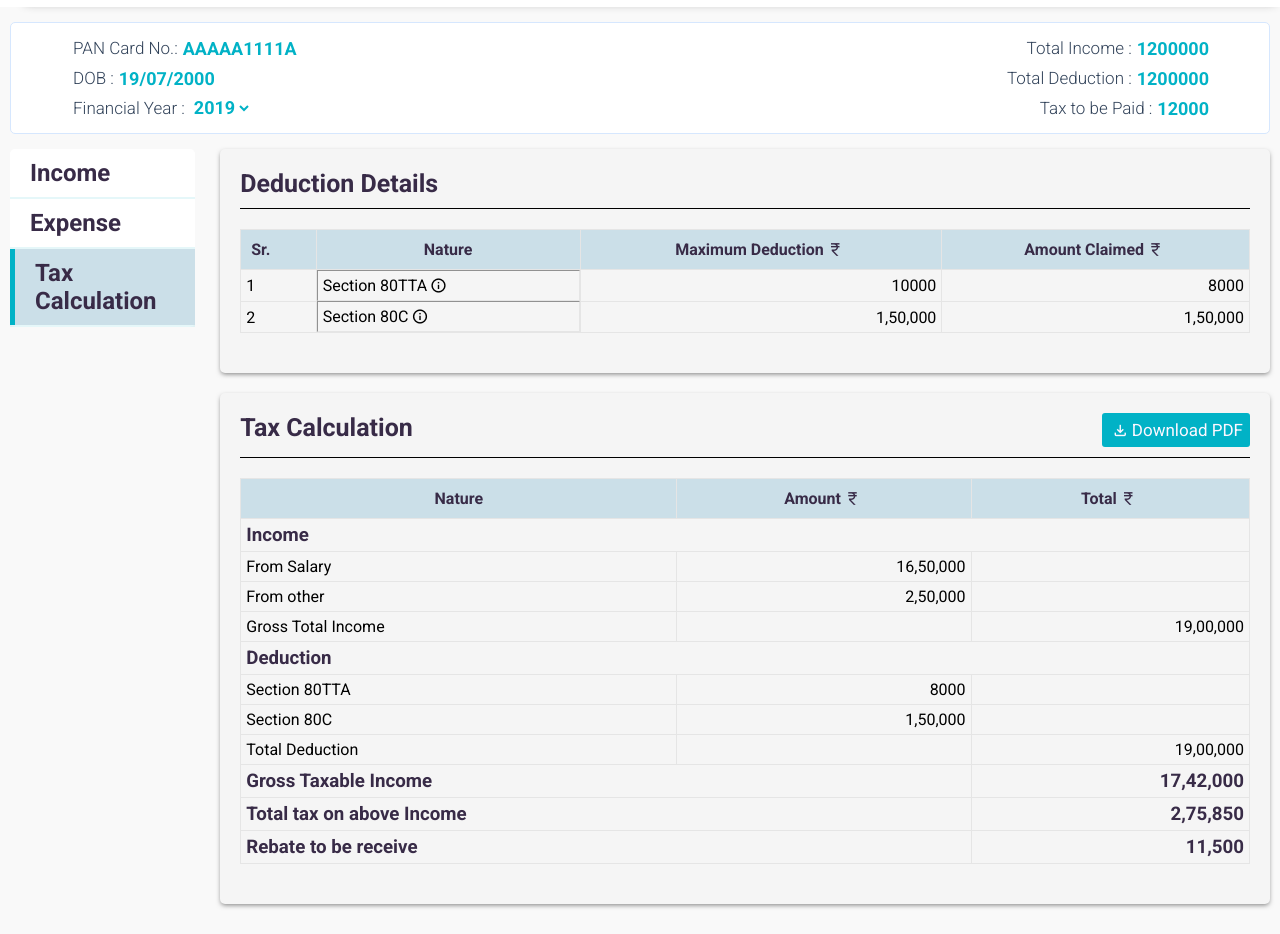
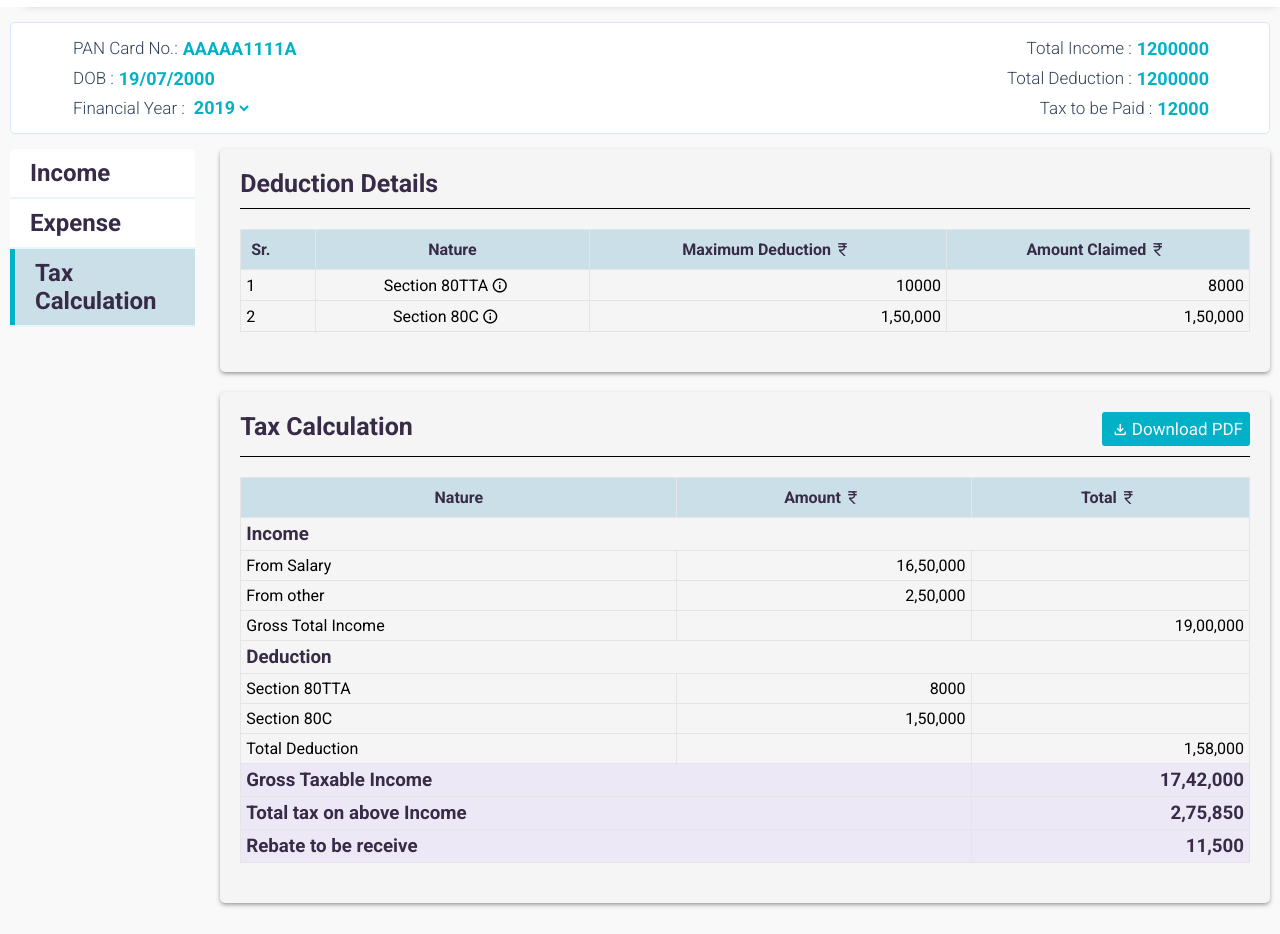
Before and after one commit to CodeWithKetan/IncomeTax, a plain HTML site: page pages/tax-calculation.html in a window 1280 px wide. Shown: the part 73-1007 px from the top of the page. Drawn offline with Linux system fonts and the light colour scheme.

Commit message:
Update tax-calculation.html

```diff
--- a/pages/tax-calculation.html
+++ b/pages/tax-calculation.html
@@ -130,12 +130,15 @@
             <tbody>
               <tr>
                 <td>1</td>
-                <td class="text-center tooltip">
+                <td class="text-center">
                   <div class="icon-with-text">
                     Section 80TTA
+                    <div class="tooltip">
                       <span class="material-icons-outlined">info</span>
+                      <span class="tooltip-triangle"></span>
                       <span class="tooltip-text">we get maximum of 12,500 Amount of Interest Deposited in account as
                         deduction from taxable income</span>
+                    </div>
                   </div>
                 </td>
                 <td class="text-right">
@@ -147,13 +150,17 @@
               </tr>
               <tr>
                 <td>2</td>
-                <td class="text-center tooltip">
-                  <div class="icon-with-text">
+                <td class="text-center">
+                  <div class="icon-with-text ">
                     Section 80C
+                    <div class="tooltip">
                       <span class="material-icons-outlined">info</span>
+                      <span class="tooltip-triangle"></span>
                       <span class="tooltip-text">we get maximum of 1,50,000 Amount of salary, LIC premium as deduction
                         from
                         taxable income</span>
+                    </div>
+
                   </div>
                 </td>
                 <td class="text-right">
@@ -202,6 +209,7 @@
               </th>
             </thead>
             <tbody>
+
               <tr>
                 <td colspan="3">
                   <h3>Income</h3>
@@ -240,9 +248,9 @@
               <tr>
                 <td>Total Deduction</td>
                 <td></td>
-                <td class="text-right">19,00,000</td>
+                <td class="text-right">1,58,000</td>
               </tr>
-              <tr>
+              <tr style="background-color: rgba(169, 115, 255, 0.1);">
                 <td colspan="2">
                   <h3>Gross Taxable Income</h3>
                 </td>
@@ -250,7 +258,7 @@
                   <h3>17,42,000</h3>
                 </td>
               </tr>
-              <tr>
+              <tr style="background-color: rgba(169, 115, 255, 0.1);">
                 <td colspan="2">
                   <h3>Total tax on above Income</h3>
                 </td>
@@ -258,7 +266,7 @@
                   <h3>2,75,850</h3>
                 </td>
               </tr>
-              <tr>
+              <tr style="background-color: rgba(169, 115, 255, 0.1);">
                 <td colspan="2">
                   <h3>Rebate to be receive</h3>
                 </td>
```
Lines whose indentation alone changed are shown as unchanged.
